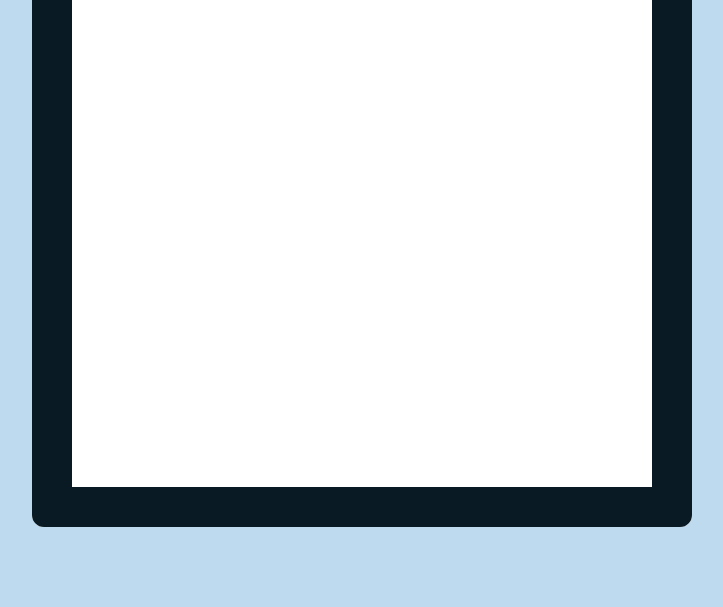
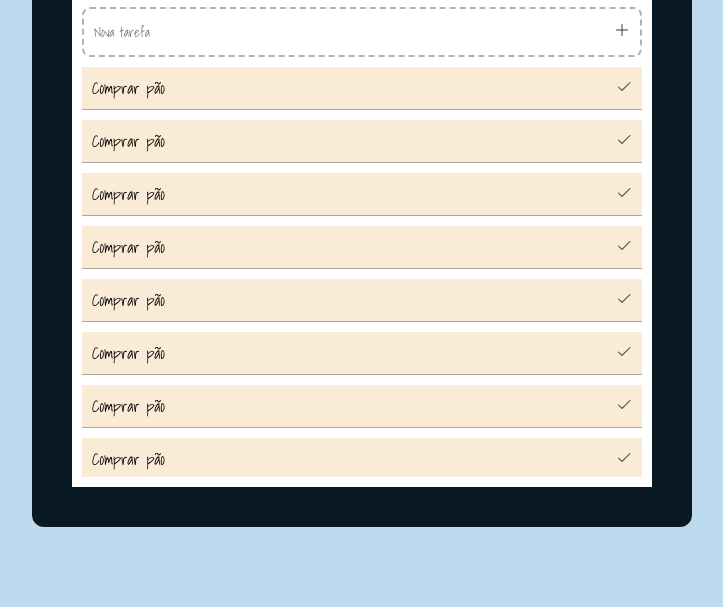
Before and after one commit to rffantin/listaDeTarefas, a plain HTML site: page index.html in a window 1280 px wide. Shown: the part 193-800 px from the top of the page, without its empty margins (278-1001 px from the left). Drawn offline with Linux system fonts and the light colour scheme.

Commit message:
feat: estrutura da prancheta

```diff
--- a/css/style.css
+++ b/css/style.css
@@ -21,3 +21,55 @@
     border-radius: 12px;
     background-color: var(--white);
 }
+
+.header{
+    width: 100%;
+    height: 70px;
+    display: flex;
+    align-items: center;
+    justify-content: center;
+    background-color: var(--blue400);
+}
+
+.form_new_task{
+    width: 100%;
+    height: 50px;
+    display: flex;
+    align-items: center;
+    justify-content: space-between;
+    padding: 5px 10px;
+    border-radius: 8px;
+    border: 2px dashed var(--blackShadow)
+}
+
+.new_task{
+    width: 80%;
+    border: none;
+    outline: none;
+    background-color: transparent;
+}
+
+.list{
+    width: 100%;
+    height: calc(100% - 70px);
+    padding: 10px;
+}
+
+.content-list{
+    width: 100%;
+    height: calc(100% - 50px);
+    overflow-y: auto;
+    display: flex;
+    flex-direction: column;
+    gap:10px;
+    padding-top: 10px;
+}
+
+.task{
+    width: 100%;
+    display: flex;
+    justify-content: space-between;
+    padding: 8px 10px;
+    background-color: antiquewhite;
+    border-bottom: 1px solid var(--blackShadow);
+}
--- a/index.html
+++ b/index.html
@@ -23,11 +23,77 @@
 
             <section class="list">
                 <form class="form_new_task">
-                    <input type="text" aria-label="Input para criar nova nota" placeholder="Nova tarefa">
+                    <input class="new_task" type="text" aria-label="Input para criar nova nota" placeholder="Nova tarefa">
                     <span role="button" aria-label="botão de adicionar nova nota">
                         <img src="./img/plus.svg" alt="plus">
                     </span>
                 </form>
+                <ul class="content-list">
+                    <li class="task">
+                        <p>Comprar pão</p>
+                        <div class="button_options">
+                            <div class="check_box">
+                                <img src="./img/check.svg" alt="">
+                            </div>
+                        </div>
+                    </li>
+                    <li class="task">
+                        <p>Comprar pão</p>
+                        <div class="button_options">
+                            <div class="check_box">
+                                <img src="./img/check.svg" alt="">
+                            </div>
+                        </div>
+                    </li>
+                    <li class="task">
+                        <p>Comprar pão</p>
+                        <div class="button_options">
+                            <div class="check_box">
+                                <img src="./img/check.svg" alt="">
+                            </div>
+                        </div>
+                    </li>
+                    <li class="task">
+                        <p>Comprar pão</p>
+                        <div class="button_options">
+                            <div class="check_box">
+                                <img src="./img/check.svg" alt="">
+                            </div>
+                        </div>
+                    </li>
+                    <li class="task">
+                        <p>Comprar pão</p>
+                        <div class="button_options">
+                            <div class="check_box">
+                                <img src="./img/check.svg" alt="">
+                            </div>
+                        </div>
+                    </li>
+                    <li class="task">
+                        <p>Comprar pão</p>
+                        <div class="button_options">
+                            <div class="check_box">
+                                <img src="./img/check.svg" alt="">
+                            </div>
+                        </div>
+                    </li>
+                    <li class="task">
+                        <p>Comprar pão</p>
+                        <div class="button_options">
+                            <div class="check_box">
+                                <img src="./img/check.svg" alt="">
+                            </div>
+                        </div>
+                    </li>
+                    <li class="task">
+                        <p>Comprar pão</p>
+                        <div class="button_options">
+                            <div class="check_box">
+                                <img src="./img/check.svg" alt="">
+                            </div>
+                        </div>
+                    </li>
+                </ul>
             </section>
         </div>
     </main>
```
